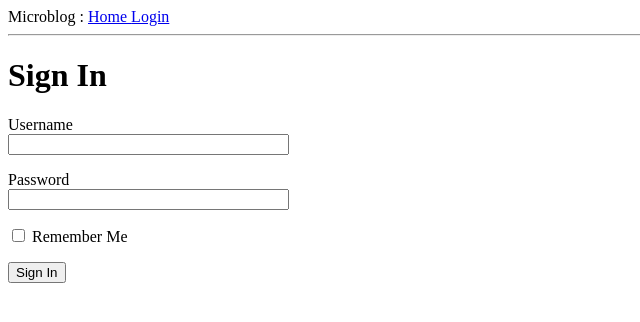
After one commit to aman11verma/Flask_blog_new, a Flask app: template virtual/app/templates/login.html in a window 1280 px wide. The commit adds this page. Shown: the top 322 px of the page, without its empty margins (0-640 px from the left). Run offline with Flask 2, Linux system fonts and the light colour scheme; the template is opened without the code that fills it: values that come from a table or form of the project are taken from there, others are empty.

Commit message:
Created login page

```diff
--- a/virtual/app/routes.py
+++ b/virtual/app/routes.py
@@ -1,8 +1,10 @@
 from flask import render_template
 from app import app
+from	app.forms	import	LoginForm
 
 @app.route('/')
 @app.route('/index')
+@app.route('/login')
 def index():
 	user = {'username':'Aman'}
 	posts =[
@@ -17,3 +19,8 @@ def index():
 	}
 	]
 	return	render_template('index.html',title='Home',user=user,posts=posts)
+
+
+def login():
+	form=LoginForm()
+	return	render_template('login.html',	title='Sign	In',form=form)
--- a/virtual/app/templates/base.html
+++ b/virtual/app/templates/base.html
@@ -7,7 +7,10 @@
 		{%	endif	%}
 	</head>
 	<body>
-		<div>	Microblog	:	<a href	="/index">Home	</a></div>
+		<div>	Microblog	:
+			<a href	="/index">Home	</a>
+			<a href= "/login"> Login</a>
+		</div>
 		<hr>
 		{%	block	content	%}{%	endblock	%}
 	</body>
--- /dev/null
+++ b/virtual/app/templates/login.html
@@ -0,0 +1,18 @@
+{%	extends	"base.html"	%}
+
+{%	block content %}
+	<h1>	Sign In 	</h1>
+	<form action=""	method="post" novalidate>
+		{{	form.hidden_tag() }}
+		<p>
+			{{form.username.label}}	<br>
+			{{form.username(size=32)	}}
+		</p>
+		<p>
+			{{form.password.label}}	<br>
+			{{form.password(size=32)	}}
+		</p>
+		<p>{{ form.remember_me() }} {{ form.remember_me.label }}</p>
+        <p>{{ form.submit() }}</p>
+	</form>
+{% endblock %}
```
